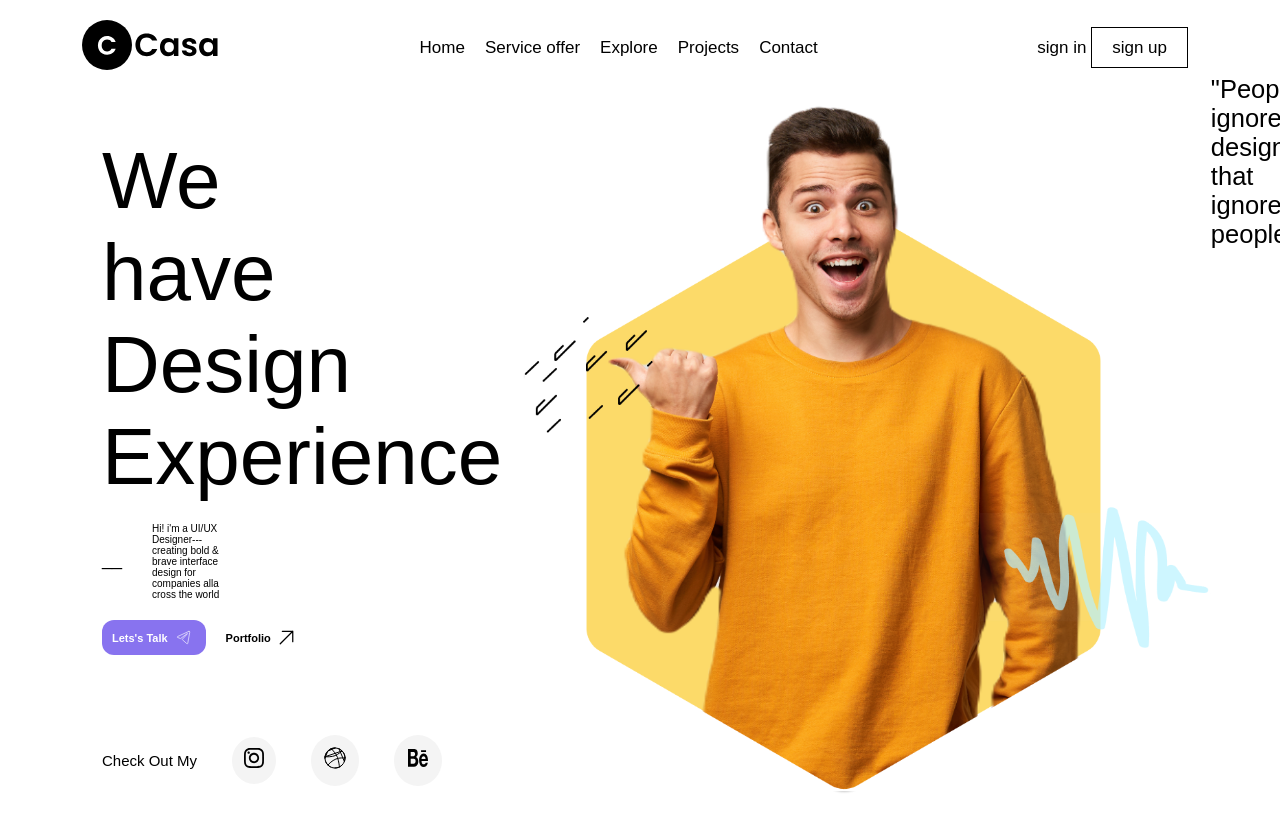
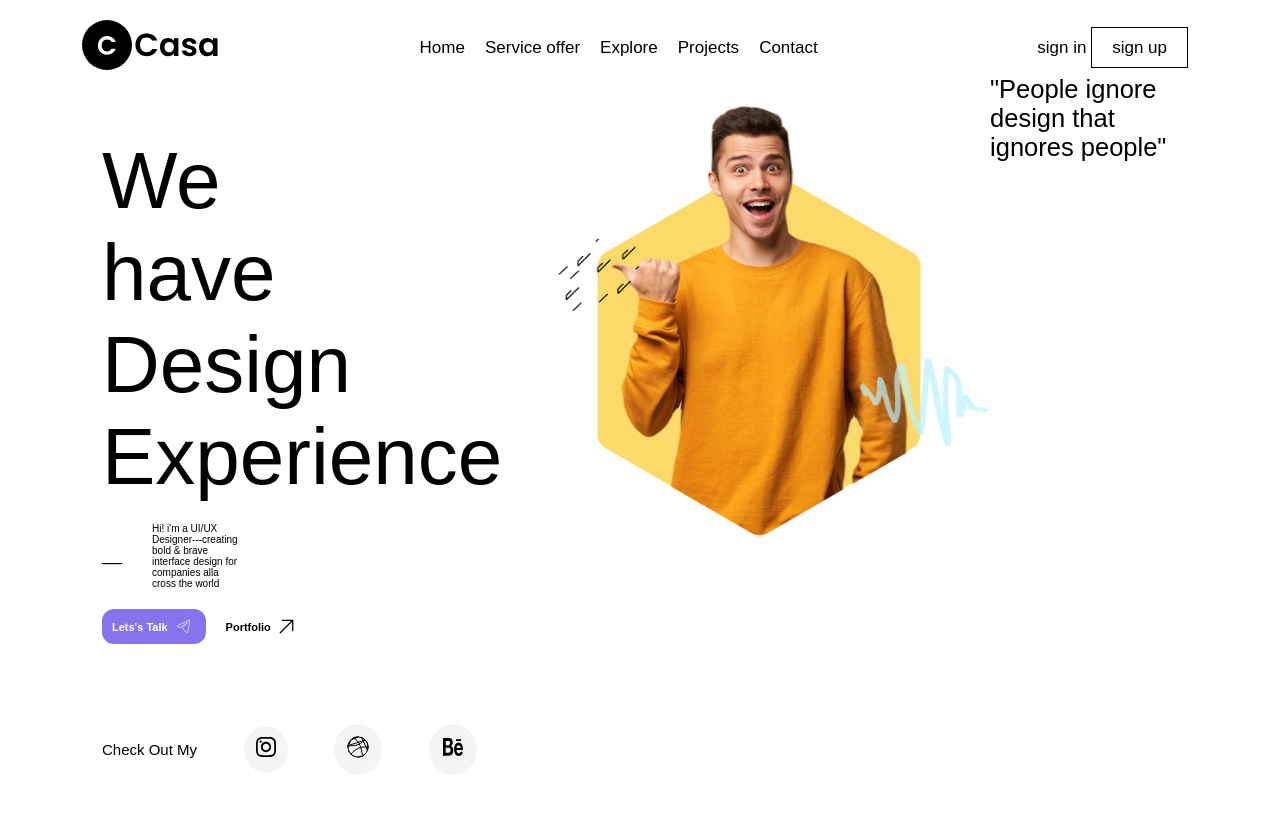
Before and after one commit to AnasAA412/task-2, a plain HTML site: page index.html in a window 1280 px wide. Drawn offline with Linux system fonts and the light colour scheme.

Commit message:
.right img w100%

```diff
--- a/css/style.css
+++ b/css/style.css
@@ -212,6 +212,6 @@ section#head .right{
 
 }
 section#head .right img{
-  height: 690px;
+  width: 100%;
   margin-top: 30px;
 }
```
